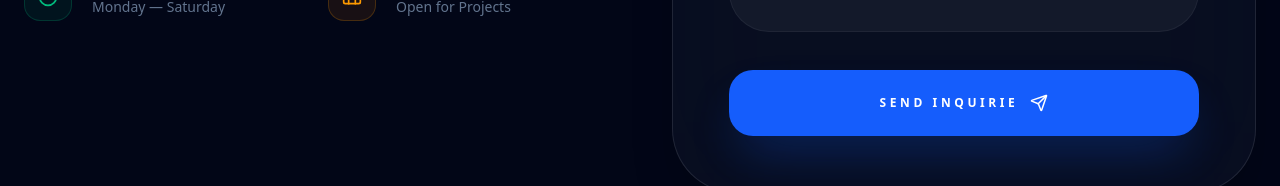
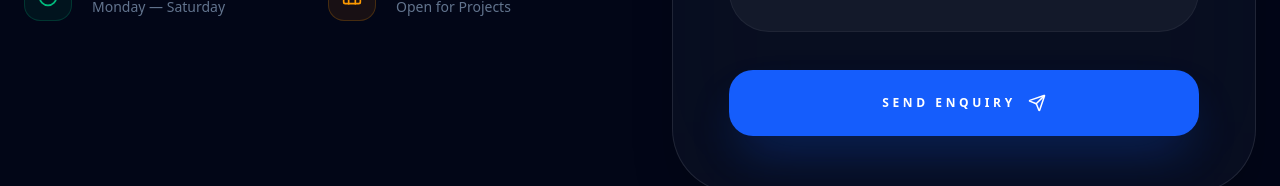
Before and after one commit to DeepeshSharma11/TECHFOCI, a React (Vite) app in the folder focitech-frontend/: page /contact in a window 1280 px wide. Shown: the part 713-899 px from the top of the page. Built offline with nearby package versions, Linux system fonts and the light colour scheme; no server answers.

Commit message:
change transmit to send enquiry

```diff
--- a/focitech-frontend/src/pages/Contact.jsx
+++ b/focitech-frontend/src/pages/Contact.jsx
@@ -209,7 +209,7 @@ const Contact = () => {
                       {status.loading ? (
                         <div className="w-6 h-6 border-2 border-white/30 border-t-white rounded-full animate-spin"></div>
                       ) : (
-                        <>Send Inquirie <Send size={18} /></>
+                        <>Send Enquiry <Send size={18} /></>
                       )}
                     </motion.button>
                   </form>
```
